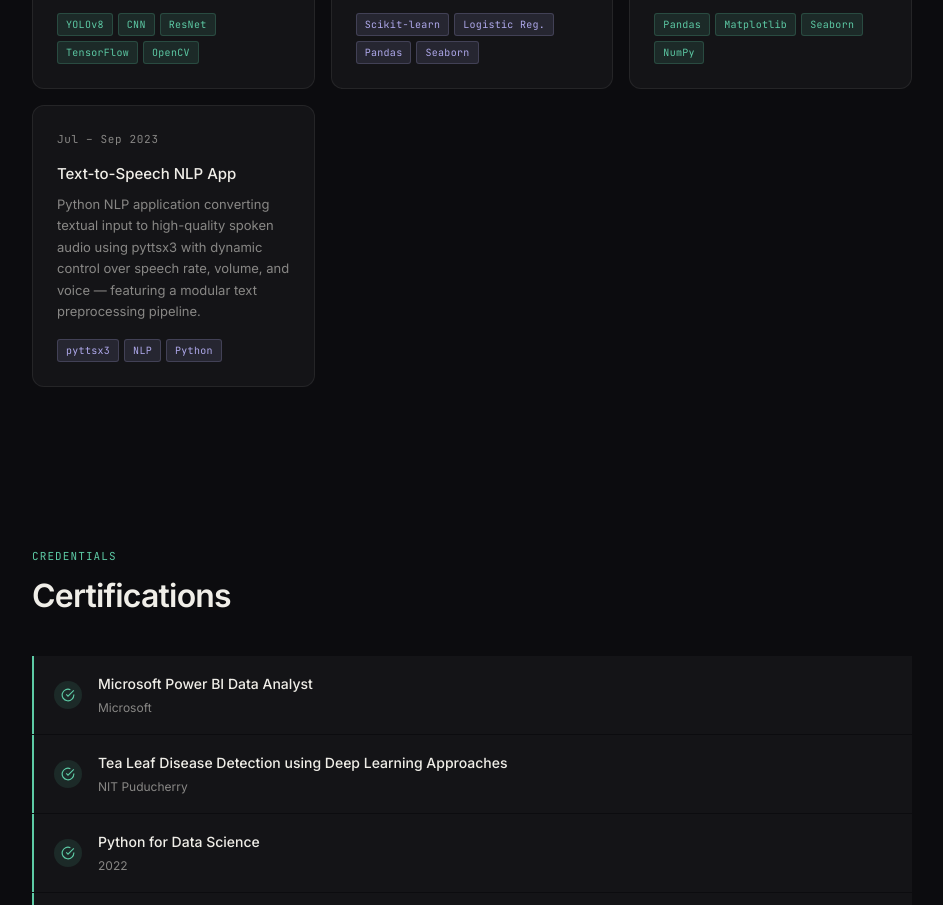
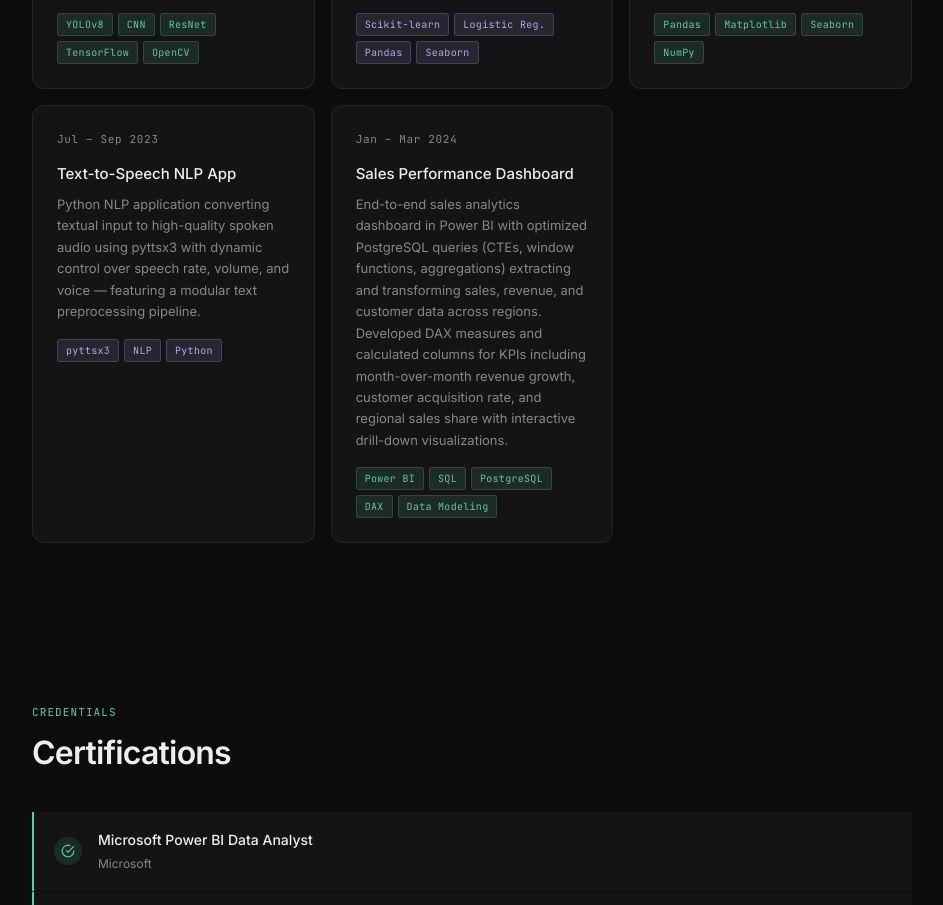
Before and after one commit to Mukeshraomarupudi/Mukesh-protofolio, a website: page public/index.html in a window 1280 px wide. Shown: the part 3391-4296 px from the top of the page, without its empty margins (168-1111 px from the left). Drawn offline with Linux system fonts and the light colour scheme.

Commit message:
Add Sales Performance Dashboard project to portfolio

```diff
--- a/public/index.html
+++ b/public/index.html
@@ -597,6 +597,18 @@
         <span class="stack-tag purple">Python</span>
       </div>
     </div>
+    <div class="project-card">
+      <div class="project-year">Jan – Mar 2024</div>
+      <div class="project-title">Sales Performance Dashboard</div>
+      <div class="project-desc">End-to-end sales analytics dashboard in Power BI with optimized PostgreSQL queries (CTEs, window functions, aggregations) extracting and transforming sales, revenue, and customer data across regions. Developed DAX measures and calculated columns for KPIs including month-over-month revenue growth, customer acquisition rate, and regional sales share with interactive drill-down visualizations.</div>
+      <div class="project-stack">
+        <span class="stack-tag">Power BI</span>
+        <span class="stack-tag">SQL</span>
+        <span class="stack-tag">PostgreSQL</span>
+        <span class="stack-tag">DAX</span>
+        <span class="stack-tag">Data Modeling</span>
+      </div>
+    </div>
   </div>
 </section>
 
```
